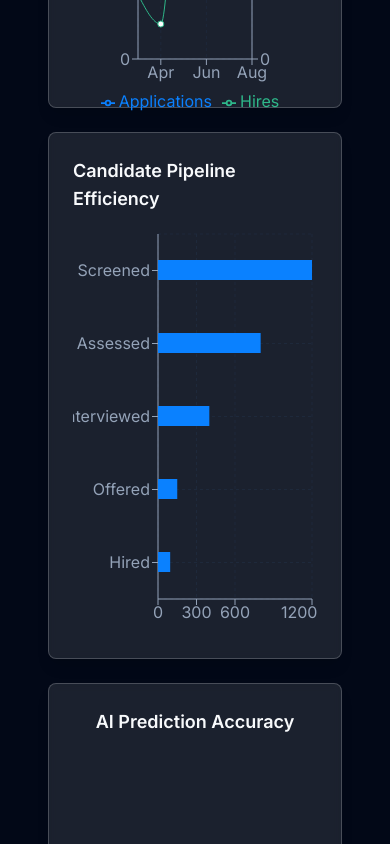
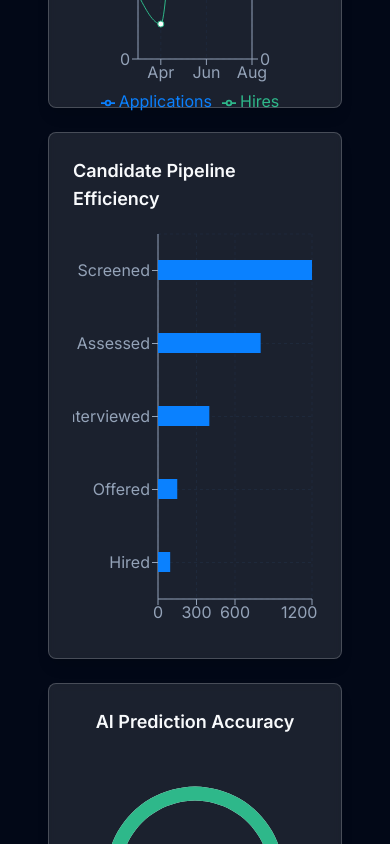
Before and after one commit to yashdesai023/HireSense-AI, a Next.js app: page /admin/ai-insights in a window 390 px wide. Shown: the part 1360-2204 px from the top of the page. Built offline with nearby package versions, Linux system fonts and the light colour scheme.

Commit message:
Make the following changes:
,

Find this element:

  <div class="p-6 te

```diff
--- a/src/components/dashboard/admin/AIInsights.jsx
+++ b/src/components/dashboard/admin/AIInsights.jsx
@@ -60,7 +60,7 @@
         <div className="lg:col-span-3">
           <TrendChart />
         </div>
-        <div className="lg:col-span-2 grid grid-rows-2 gap-6">
+        <div className="lg:col-span-2 flex flex-col gap-6">
             <PipelineChart />
             <ConfidenceGauge />
         </div>
```
